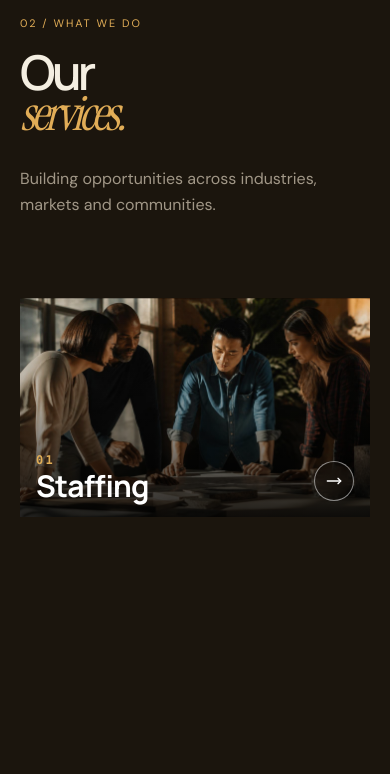
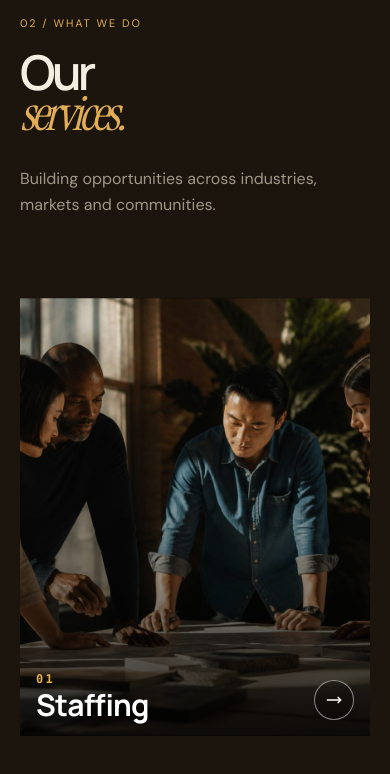
Before and after one commit to enryu-maker/kalycor, a Next.js app: page / in a window 390 px wide. Shown: the part 1513-2287 px from the top of the page. Built offline with nearby package versions, Linux system fonts and the light colour scheme.

Commit message:
feat: add interactive services showcase component with scroll-driven navigation

```diff
--- a/src/components/interactive/services-showcase.tsx
+++ b/src/components/interactive/services-showcase.tsx
@@ -154,7 +154,7 @@ export function ServicesShowcase() {
 
           {/* Showcase Visual with bottom-left text overlay & bottom-right arrow */}
           <div className="relative">
-            <div className="relative aspect-[16/10] sm:aspect-[16/9] w-full max-h-[calc(100svh-7rem)] sm:max-h-[calc(100vh-8rem)] overflow-hidden rounded-sm bg-background">
+            <div className="relative aspect-[4/5] sm:aspect-[16/10] lg:aspect-[16/9] w-full max-h-[calc(100svh-7rem)] sm:max-h-[calc(100vh-8rem)] overflow-hidden rounded-sm bg-background">
               {services.map((service, index) => {
                 const isActive = activeService === index;
                 return (
```
